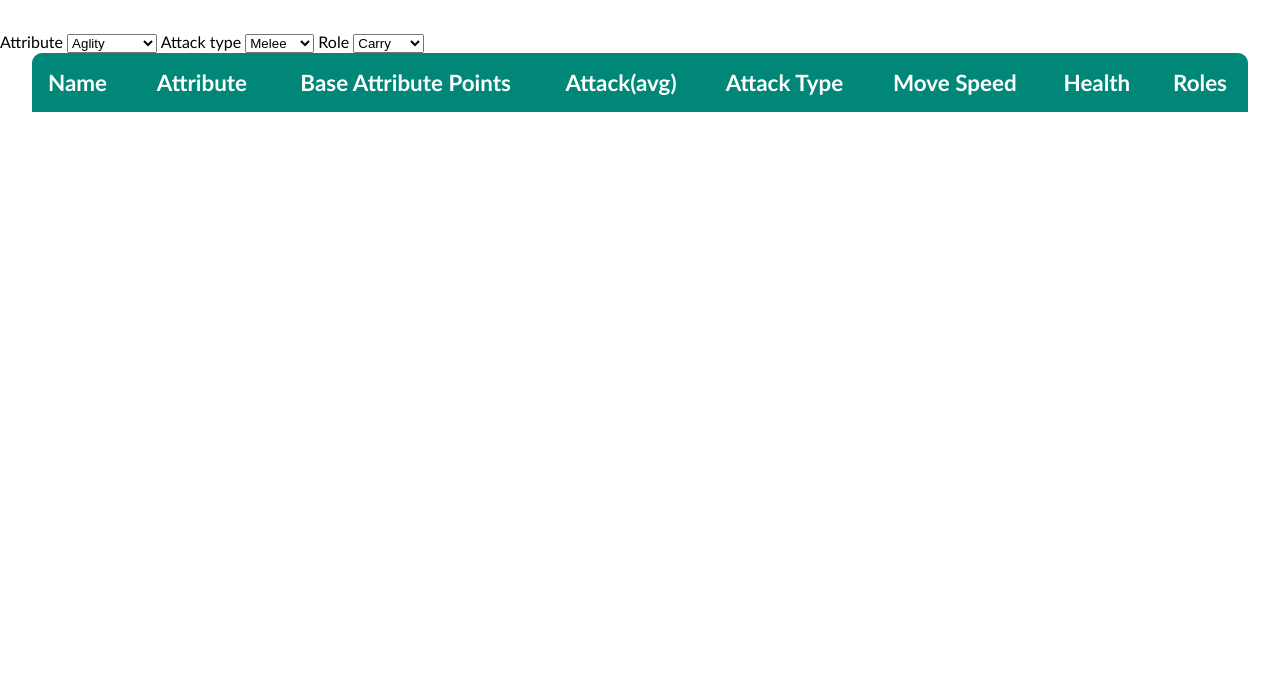
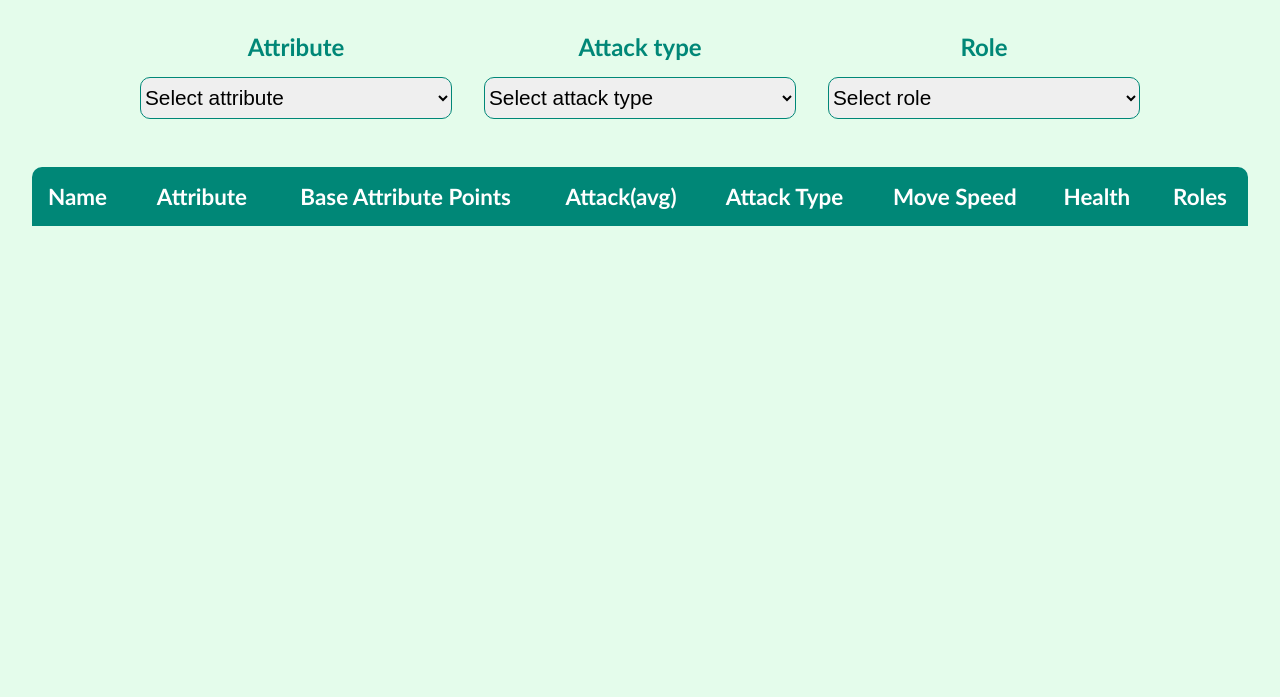
Before and after one commit to SplaTT141/API-study, a website: page index.html in a window 1280 px wide. Shown: the part 103-800 px from the top of the page. Drawn offline with Linux system fonts and the light colour scheme; no server answers.

Commit message:
dota table

```diff
--- a/index.html
+++ b/index.html
@@ -9,20 +9,28 @@
   <body>
     <h1>Dota2 heroes</h1>
     <form class="sort">
+      <div class="attribute">
         <label for="attribute">Attribute</label>
         <select name="attribute" id="attribute">
+          <option value="0">Select attribute</option>
           <option value="aglity">Aglity</option>
           <option value="strength">Strength</option>
           <option value="intelligence">Intelligence</option>
           <option value="universal">Universal</option>
         </select>
+      </div>
+      <div class="attack-type">
         <label for="attackType">Attack type</label>
         <select name="attackType" id="attackType">
+          <option value="0">Select attack type</option>
           <option value="melee">Melee</option>
           <option value="ranged">Ranged</option>
         </select>
+      </div>
+      <div class="role">
         <label for="role">Role</label>
         <select name="role" id="role">
+          <option value="0">Select role</option>
           <option value="carry">Carry</option>
           <option value="support">Support</option>
           <option value="nuker">Nuker</option>
@@ -32,6 +40,7 @@
           <option value="escape">Escape</option>
           <option value="pusher">Pusher</option>
         </select>
+      </div>
     </form>
     <div id="heroes">
       <table>
--- a/styles.css
+++ b/styles.css
@@ -11,6 +11,7 @@ body * {
 
 body {
   font-family: "Trebuchet MS", sans-serif;
+  background-color: hsla(139, 82%, 63%, 0.155);
 }
 
 h1 {
@@ -19,13 +20,20 @@ h1 {
   margin: 3rem;
 }
 
-table {
+#heroes {
   width: 95%;
   margin: auto;
   text-align: center;
+}
+
+table {
+  width: 100%;
   border-collapse: collapse;
-  border-radius: 10px 10px 0 0;
-  overflow: hidden;
+}
+
+thead {
+  position: sticky;
+  top: 0;
 }
 
 th {
@@ -33,6 +41,19 @@ th {
   background-color: var(--ltGreen);
   font-size: 1.4rem;
   color: #fff;
+}
+tr {
+  border-top-left-radius: 10px;
+  border-top-right-radius: 10px;
+  overflow: hidden;
+}
+
+th:first-child {
+  border-top-left-radius: 10px;
+}
+
+th:last-child {
+  border-top-right-radius: 10px;
 }
 
 td {
@@ -44,10 +65,6 @@ td {
 td:first-child,
 th:first-child {
   text-align: start;
-}
-
-tr {
-  box-shadow: 0 2px 5px;
 }
 
 tr:nth-child(odd) {
@@ -62,3 +79,38 @@ tr:hover {
   color: var(--ltGreen);
   cursor: pointer;
 }
+
+/* sort styles */
+
+.sort {
+  width: 100%;
+  display: flex;
+  justify-content: center;
+  gap: 2rem;
+  margin-bottom: 3rem;
+}
+
+.sort div {
+  display: flex;
+  flex-direction: column;
+  align-items: center;
+}
+
+.sort label {
+  font-size: 1.5rem;
+  margin-bottom: 1rem;
+  font-weight: bold;
+  color: var(--ltGreen);
+}
+
+.sort select {
+  font-size: 1.3rem;
+  width: 15em;
+  height: 2em;
+  border-radius: 10px;
+  border-color: var(--ltGreen);
+}
+
+.sort option {
+  border-radius: 150px;
+}
```
Lines whose indentation alone changed are shown as unchanged.
